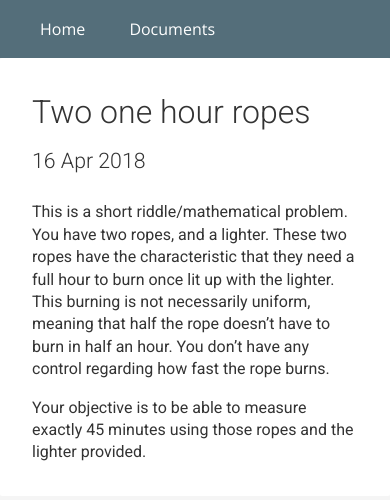
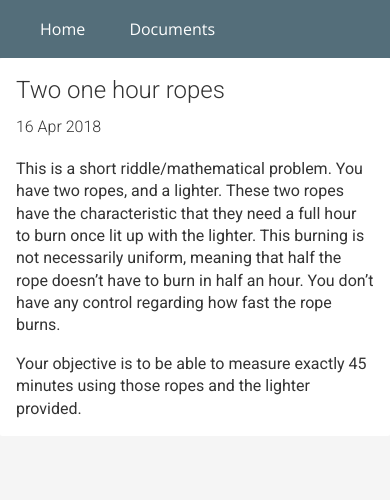
Before and after one commit to guillermobox/guillermobox.github.io, a Jekyll site: the page built from _docs/rope.md, in a window 390 px wide. Shown: the top 500 px of the page. Built offline with Jekyll 4.4.1, drawn with Linux system fonts in a browser that asks for light colours.

Commit message:
Change the margin and font size for phone

```diff
--- a/_config.yml
+++ b/_config.yml
@@ -1,5 +1,7 @@
 timezone: Madrid/Spain
 encoding: utf-8
+sass:
+  sass_dir: css
 collections:
   docs:
     output: true
--- a/css/document.scss
+++ b/css/document.scss
@@ -1,10 +1,5 @@
 ---
 ---
-
-$background: #f5f5f5;
-
-// color palette:
-// https://material.io/color/#!/?view.left=0&view.right=0&primary.color=546E7A&secondary.color=FFC107
 
 $primary: #546e7a;
 $primarylight: #819ca9;
@@ -14,6 +9,8 @@ $secondary: #ffc107;
 $secondarylight: #fff350;
 $secondarydark: #c79100;
 $secondarytext: #000000;
+
+$background: #f5f5f5;
 
 // Main components of the site
 body {
@@ -142,77 +139,17 @@ div.document {
 	}
 }
 
-#startstop {
-	background-color: $secondary;
-	color: $secondarytext;
-	border: 0;
-	text-transform: uppercase;
-	float: right;
-	margin: 10px;
-	padding: 10px;
-	text-align: center;
-	width: 5em;
-	cursor: pointer;
-}
+@media (max-width: 400px) {
 
-input.input {
-	margin-bottom: 10px;
-	border: 0px;
-	font-size: 1.2em;
-	width: 100%;
-}
-.output {
-	margin-bottom: 10px;
-	border: 0px;
-	font-size: 1.2em;
-	width: 100%;
-	display: block;
-	height: 1.2em;
-}
-.output:empty:after {
-	content: "Result goes here";
-	color: lightgray;
-}
-.row {
-	width: 100%;
-	clear: both;
-	border-top: 1px solid gray;
-	margin-top: 10px;
-}
-/*
-.fullwidth {
-}
-
-@media (max-width: 900px) {
-.fullwidth {
-width: 95%;
-}
 	div.document > div.content {
 		margin: 1em;
-}
-div.document > div.content > h1 {
+		h1 {
 			font-size: 1.5em;
-}
-div.document {
-margin-top: 10px;
-}
-div.header > div.content {
-display: none;
 		}
 	}
 
-@media (min-width: 900px) {
-.fullwidth {
-width: 900px;
-}
 }
 
-@media (min-width: 1400px) {
-.fullwidth {
-width: 70%;
-}
-}
- */
 
 .depth1 {
 	box-shadow: 0 1px 3px rgba(0,0,0,0.12), 0 1px 2px rgba(0,0,0,0.24);
```
Lines whose indentation alone changed are shown as unchanged.
